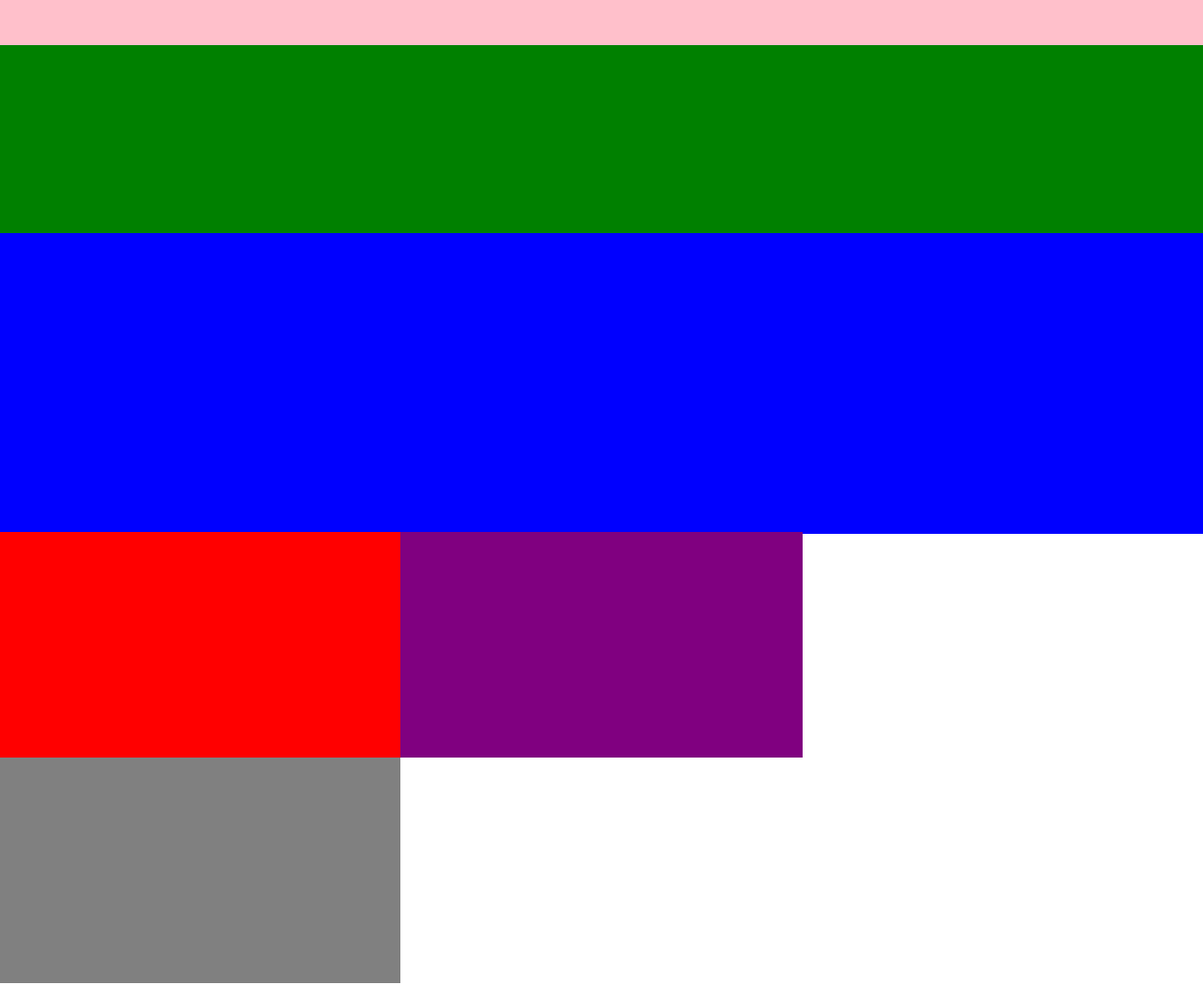
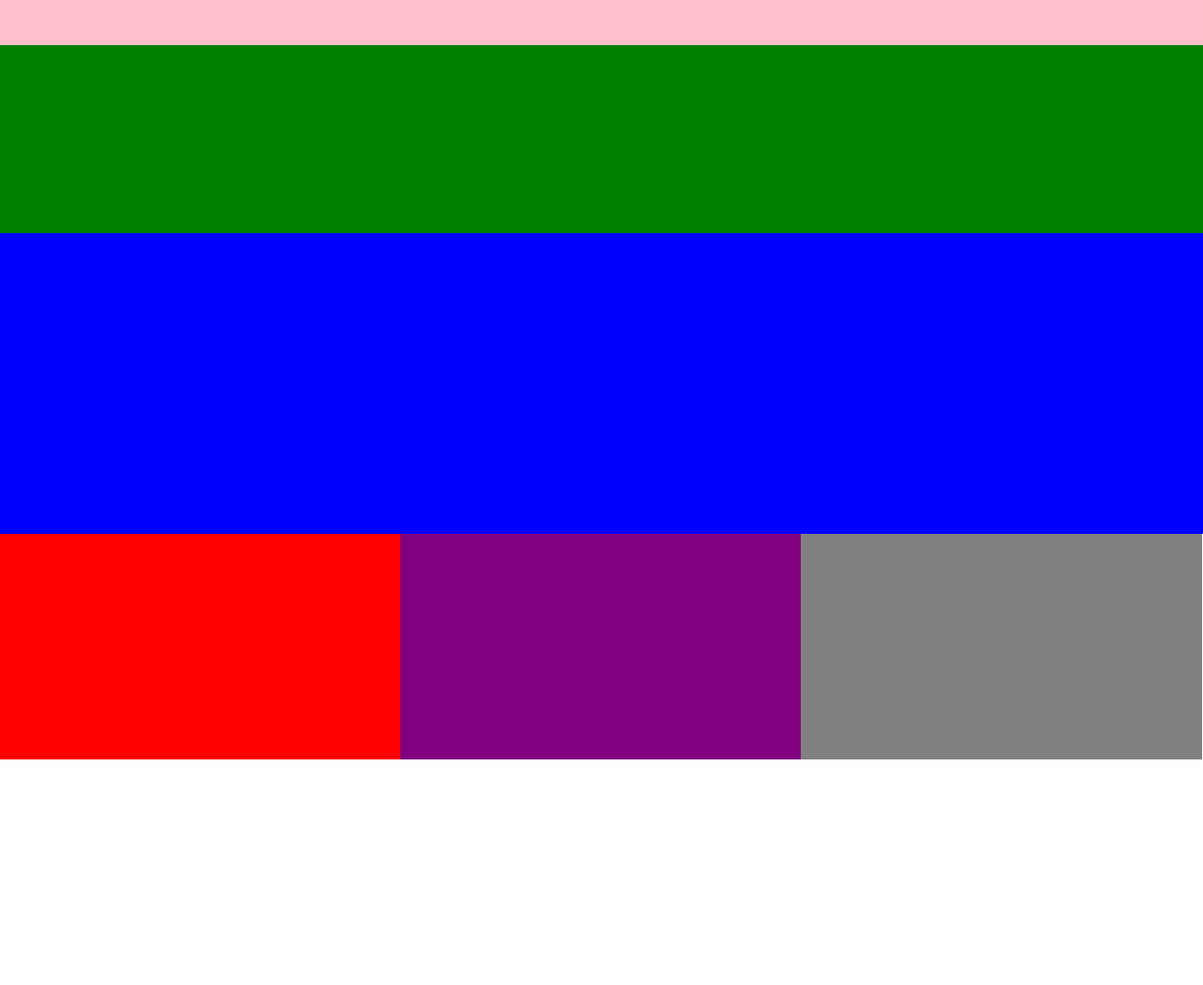
Before and after one commit to DaniaCerpa/Ej-de-comprobacion-m2s4, a plain HTML site: page index.html in a window 1280 px wide. Shown: the whole page at 94% size. After the commit the page ends 812 px from the top, so only its background shows below. Drawn offline with Linux system fonts and the light colour scheme.

Commit message:
Tercer commit

```diff
--- a/assest/CSS/estilo.css
+++ b/assest/CSS/estilo.css
@@ -61,10 +61,13 @@ body {
     }
 
 @media (min-width:751px) {
-    div {
-        width:100%;
+    body{display: inline-block;
+        font-size: 0%;
+        width:100vw;
         margin: 0%;
         padding: 0%;}
+
+    div {display: inline-block;}
     .rosado {display: block;
         width:100vw;
         height:6vh;
@@ -77,20 +80,17 @@ body {
         width:100vw;
         height:40vh;
         background-color:blue}
-    .rojo {display: inline-block;
-        margin: -2px;
-        width:33.45vw;
+    .rojo {
+        width:33.3vw;
         height:30vh;
         background-color: red;}
-    .morado{display: inline-block;
-        margin: -2px;
+    .morado{
         font-size: 0;
-        width:33.45vw;
+        width:33.3vw;
         height:30vh;
         background-color:purple;}
-    .gris {display: inline-block;
-        margin: -2px;
-        width:33.45vw;
+    .gris {
+        width:33.3vw;
         height:30vh;
         background-color:gray}
     }
```
